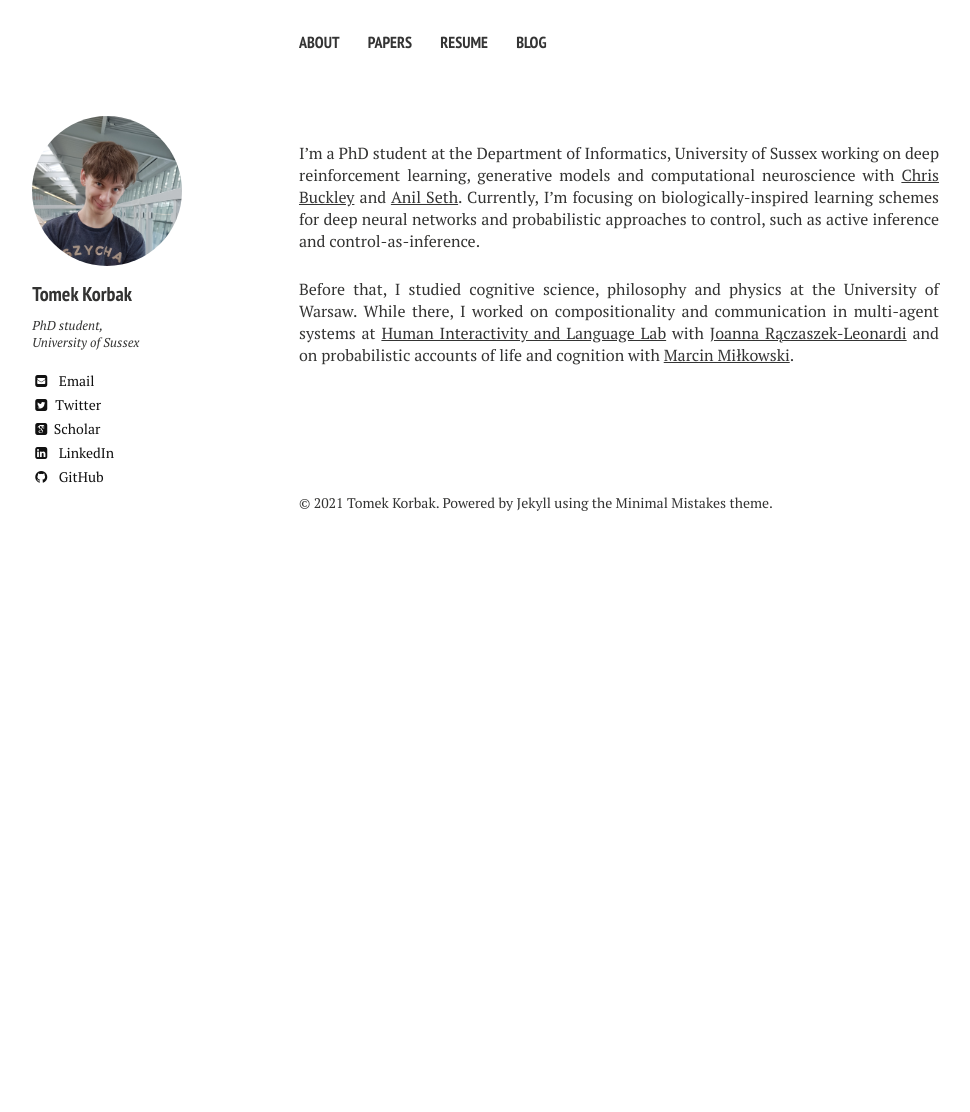
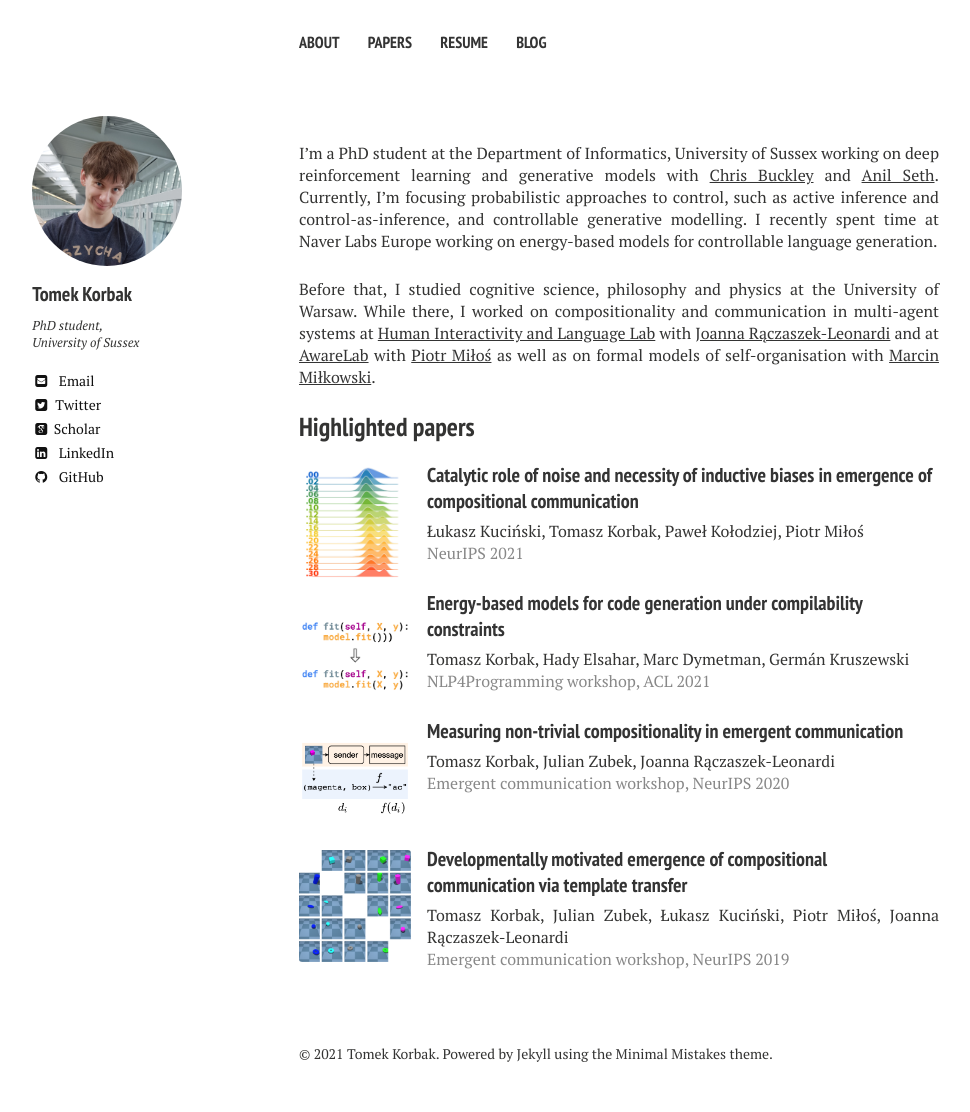
Before and after one commit to tomekkorbak/tomekkorbak.github.io, a Jekyll site: the page built from index.md, in a window 1280 px wide. Shown: the whole page, without its empty margins (21-991 px from the left). Built offline with Jekyll 4.4.1, drawn with Linux system fonts in a browser that asks for light colours; nearby versions of some CDN libraries; some web fonts are replaced; before the commit the page ends 900 px from its top, so only the background shows below that.

Commit message:
Update main page

```diff
--- a/_includes/_head.html
+++ b/_includes/_head.html
@@ -23,6 +23,7 @@
 
 <!-- For all browsers -->
 <link rel="stylesheet" href="{{ site.url }}/assets/css/academicons.css">
+<link rel="stylesheet" href="{{ site.url }}/assets/css/collection.css">
 <link rel="stylesheet" href="{{ site.url }}/assets/css/main.css">
 
 <meta http-equiv="cleartype" content="on">
--- /dev/null
+++ b/assets/css/collection.css
@@ -0,0 +1,79 @@
+
+.collection {
+    list-style: none;
+    padding: 0;
+    margin:1.5em 0 2.5em
+}
+
+.collection li {
+    display: flex;
+    margin-bottom:1em
+}
+
+.collection .thumb {
+    width: 7em;
+    height: 7em;
+    flex-shrink: 0;
+    margin-right:1em
+}
+
+.collection .thumb img {
+    width: 100%;
+    height: 100%;
+    /*box-shadow: 0.05em 0.05em 0.2em rgba(0, 0, 0, 0.3);*/
+    border-radius:.2em
+}
+
+.collection .text {
+    flex-grow: 1;
+    display: flex;
+    flex-direction:column
+}
+
+.collection h3 {
+    margin:-.2em 0 .3em
+}
+
+.collection p {
+    margin: 0;
+    /*font-size:.95em*/
+}
+
+.collection .date {
+    color:#888
+}
+
+.collection .venues {
+    color:#888
+}
+
+.collection .stars {
+    display: flex;
+    align-items:center
+}
+
+.collection .stars img {
+    height: 1.1em;
+    margin-right: .3em;
+    opacity:.4
+}
+
+.collection .stars span {
+    color:#888
+}
+
+.collection .buttons {
+    text-align: left;
+    margin:.2em 0 0;
+    display:none;
+}
+
+.collection .buttons a {
+    margin: 0 .3em .5em 0;
+    background: none;
+    border-radius: 0;
+    border: none;
+    padding: 0;
+    font-size: 1em;
+    /*text-decoration: none;*/
+}
--- a/index.md
+++ b/index.md
@@ -4,6 +4,95 @@ excerpt: "The personal website of Tomek Korbak"
 tags: [Tomek Korbak, tomekkorbak, Tomasz Korbak, Tomasz, Tomek, Korbak, homepage]
 share: false
 ---
-I'm a PhD student at the Department of Informatics, University of Sussex working on deep reinforcement learning, generative models and computational neuroscience with [Chris Buckley](https://scholar.google.co.uk/citations?user=nWuZ0XcAAAAJ&hl=en) and [Anil Seth](https://scholar.google.com/citations?hl=en&user=3eJCZCkAAAAJ). Currently, I'm focusing on biologically-inspired learning schemes for deep neural networks and probabilistic approaches to control, such as active inference and control-as-inference.
+I'm a PhD student at the Department of Informatics, University of Sussex working on deep reinforcement learning and generative models with [Chris Buckley](https://scholar.google.co.uk/citations?user=nWuZ0XcAAAAJ&hl=en) and [Anil Seth](https://scholar.google.com/citations?hl=en&user=3eJCZCkAAAAJ). Currently, I'm focusing probabilistic approaches to control, such as active inference and control-as-inference, and controllable generative modelling. I recently spent time at Naver Labs Europe working on energy-based models for controllable language generation.
 
-Before that, I studied cognitive science, philosophy and physics at the University of Warsaw. While there, I worked on compositionality and communication in multi-agent systems at [Human Interactivity and Language Lab](http://hill.psych.uw.edu.pl) with [Joanna Rączaszek-Leonardi](https://www.researchgate.net/profile/Joanna_Rczaszek-Leonardi2) and on probabilistic accounts of life and cognition with [Marcin Miłkowski](https://scholar.google.com/citations?user=2UfI6q8AAAAJ&hl=en).
+Before that, I studied cognitive science, philosophy and physics at the University of Warsaw. While there, I worked on compositionality and communication in multi-agent systems at [Human Interactivity and Language Lab](http://hill.psych.uw.edu.pl) with [Joanna Rączaszek-Leonardi](https://www.researchgate.net/profile/Joanna_Rczaszek-Leonardi2) and at [AwareLab](https://awarelab.gitlab.io/website/) with [Piotr Miłoś](https://scholar.google.pl/citations?user=Se68XecAAAAJ&hl=pl&oi=ao) as well as on formal models of self-organisation with [Marcin Miłkowski](https://scholar.google.com/citations?user=2UfI6q8AAAAJ&hl=en).
+
+## Highlighted papers
+<ul class="collection">
+
+<li>
+<div class="thumb">
+<a href="https://arxiv.org/abs/2111.06464">
+<img src="{{ site.url }}/images/thumbnails/noise.png">
+</a>
+</div>
+
+<div class="text">
+<a href="https://arxiv.org/abs/2111.06464">
+<h3>Catalytic role of noise and necessity of inductive biases in emergence of compositional communication</h3>
+</a>
+<p class="authors">Łukasz Kuciński, Tomasz Korbak, Paweł Kołodziej, Piotr Miłoś</p>
+<p class="venues">NeurIPS 2021</p>
+
+<p class="buttons">
+<a href="https://arxiv.org/abs/2111.06464" target="_blank">arXiv</a>
+</p>
+</div>
+</li>
+
+
+<li>
+<div class="thumb">
+<a href="https://arxiv.org/pdf/2106.04985">
+<img src="{{ site.url }}/images/thumbnails/code_comp.png">
+</a>
+</div>
+
+<div class="text">
+<a href="https://arxiv.org/pdf/2106.04985">
+<h3>Energy-based models for code generation under compilability constraints</h3>
+</a>
+<p class="authors">Tomasz Korbak, Hady Elsahar, Marc Dymetman, Germán Kruszewski</p>
+<p class="venues">NLP4Programming workshop, ACL 2021</p>
+
+<p class="buttons">
+<a href="https://arxiv.org/pdf/2106.04985" target="_blank">arXiv</a>
+</p>
+</div>
+</li>
+
+
+<li>
+<div class="thumb">
+<a href="https://arxiv.org/abs/2010.15058">
+<img src="{{ site.url }}/images/thumbnails/ntc.png">
+</a>
+</div>
+
+<div class="text">
+<a href="https://arxiv.org/abs/2010.15058">
+<h3>Measuring non-trivial compositionality in emergent communication</h3>
+</a>
+<p class="authors">Tomasz Korbak, Julian Zubek, Joanna Rączaszek-Leonardi</p>
+<p class="venues">Emergent communication workshop, NeurIPS 2020</p>
+
+<p class="buttons">
+<a href="https://arxiv.org/abs/2010.15058" target="_blank">arXiv</a>
+<a href="https://github.com/tomekkorbak/measuring-non-trivial-compositionality" target="_blank">code</a>
+</p>
+</div>
+</li>
+
+<li>
+<div class="thumb">
+<a href="https://arxiv.org/pdf/1910.06079">
+<img src="{{ site.url }}/images/thumbnails/template.png">
+</a>
+</div>
+
+<div class="text">
+<a href="https://arxiv.org/pdf/1910.06079">
+<h3>Developmentally motivated emergence of compositional communication via template transfer</h3>
+</a>
+<p class="authors">Tomasz Korbak, Julian Zubek, Łukasz Kuciński, Piotr Miłoś, Joanna Rączaszek-Leonardi</p>
+<p class="venues">Emergent communication workshop, NeurIPS 2019</p>
+
+<p class="buttons">
+<a href="https://arxiv.org/pdf/1910.06079" target="_blank">arXiv</a>
+<a href="https://github.com/tomekkorbak/compositional-communication-via-template-transfer" target="_blank">code</a>
+</p>
+</div>
+</li>
+
+</ul>
```
Also changed, not shown: papers.md (+13 -8 lines), assets/css/academicons.css (line endings or trailing spaces), images/thumb_ntc.png (added), images/thumbnails/code.png (added), images/thumbnails/code_comp.png (added), images/thumbnails/noise.png (added), images/thumbnails/ntc.png (added), images/thumbnails/template.png (added).
